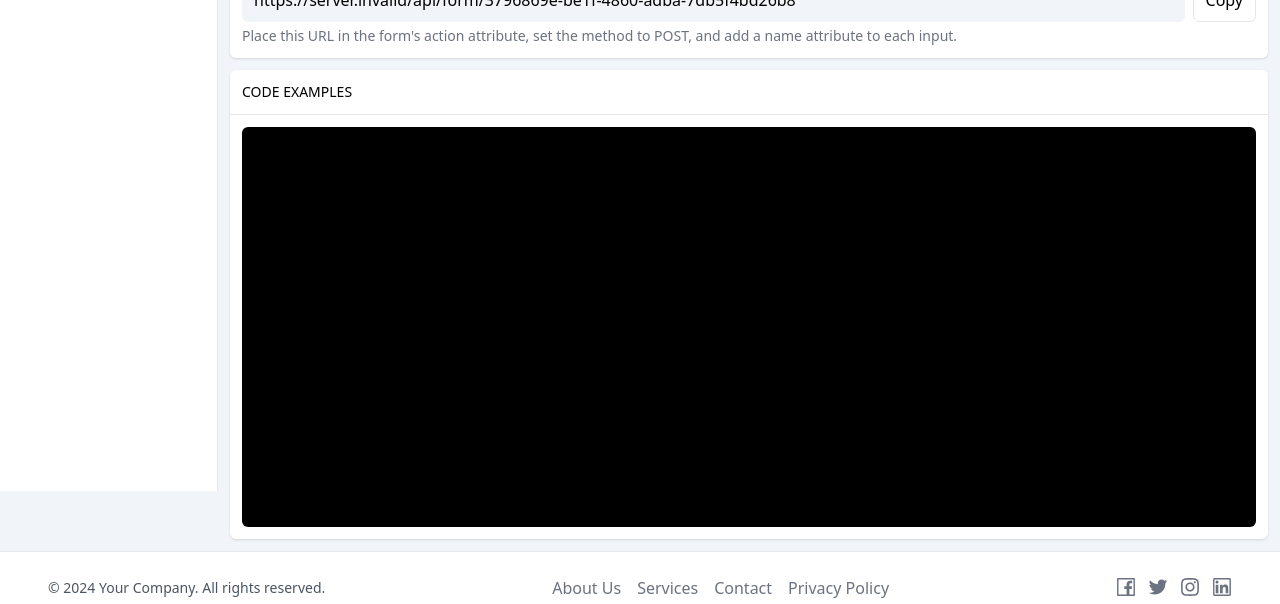
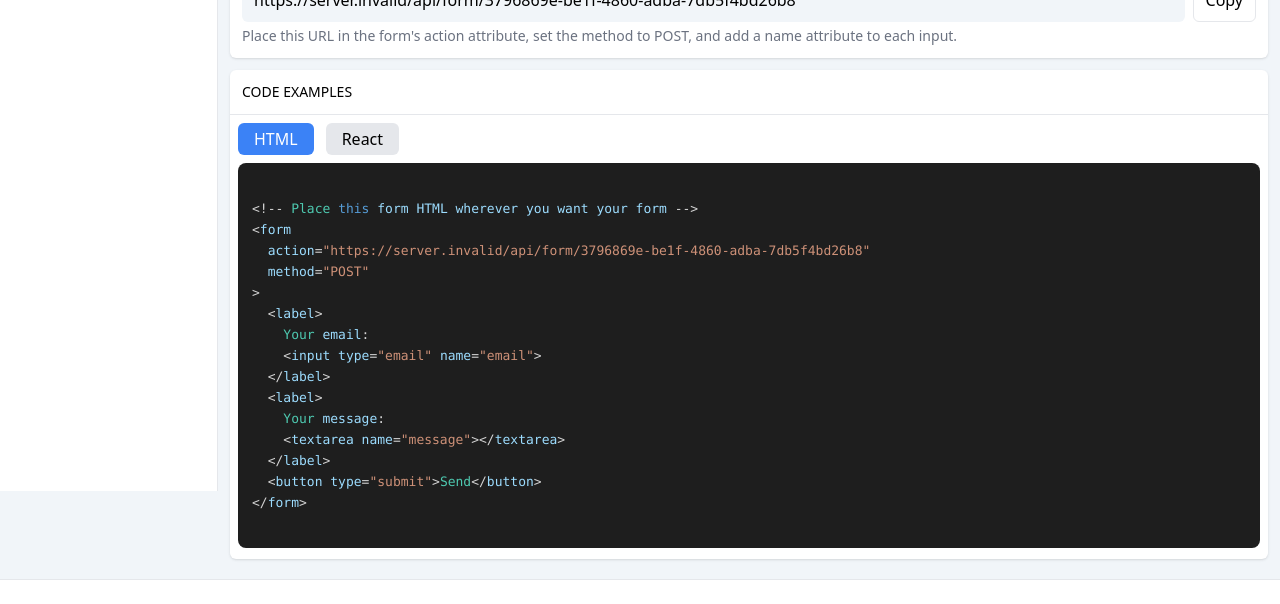
Before and after one commit to Abhiiix0/formspree_clone, a React (Create React App) app in the folder frontend/: page /dashboard/form/1 in a window 1280 px wide. Shown: the part 229-833 px from the top of the page. Built offline with nearby package versions, Linux system fonts and the light colour scheme; no server answers; sample sign-in values are in the browser's storage.

Commit message:
done code example

```diff
--- a/frontend/package.json
+++ b/frontend/package.json
@@ -17,6 +17,7 @@
     "react-hot-toast": "^2.4.1",
     "react-router-dom": "^6.28.0",
     "react-scripts": "5.0.1",
+    "react-syntax-highlighter": "^15.6.1",
     "web-vitals": "^2.1.4"
   },
   "scripts": {
--- a/frontend/src/components/Intigration.jsx
+++ b/frontend/src/components/Intigration.jsx
@@ -1,15 +1,79 @@
-import React from "react";
+import React, { useState } from "react";
 import toast from "react-hot-toast";
-
-// import "react-toastify/dist/ReactToastify.css";
-
-const Intigration = () => {
-  const endpointUrl = `${process.env.BACKEND_URL}/api/form/3796869e-be1f-4860-adba-7db5f4bd26b8`;
+import { Prism as SyntaxHighlighter } from "react-syntax-highlighter";
+import { vscDarkPlus } from "react-syntax-highlighter/dist/esm/styles/prism";
+const Integration = () => {
+  const [selectedLanguage, setSelectedLanguage] = useState("HTML");
 
   const handleCopy = () => {
     navigator.clipboard.writeText(endpointUrl).then(() => {
       toast.success("Copied to clipboard!");
     });
+  };
+
+  const endpointUrl = `${process.env.BACKEND_URL}/api/form/3796869e-be1f-4860-adba-7db5f4bd26b8`;
+
+  const htmlCode = `
+<!-- Place this form HTML wherever you want your form -->
+<form
+  action="${endpointUrl}"
+  method="POST"
+>
+  <label>
+    Your email:
+    <input type="email" name="email">
+  </label>
+  <label>
+    Your message:
+    <textarea name="message"></textarea>
+  </label>
+  <button type="submit">Send</button>
+</form>
+  `;
+
+  const reactCode = `
+import React, { useState } from "react";
+
+const MyForm = () => {
+  const [formData, setFormData] = useState({ email: "", message: "" });
+
+  const handleSubmit = (e) => {
+    e.preventDefault();
+    fetch("${endpointUrl}", {
+      method: "POST",
+      headers: { "Content-Type": "application/json" },
+      body: JSON.stringify(formData),
+    })
+      .then((response) => response.json())
+      .then((data) => console.log(data))
+      .catch((error) => console.error(error));
+  };
+
+  const handleChange = (e) => {
+    const { name, value } = e.target;
+    setFormData((prev) => ({ ...prev, [name]: value }));
+  };
+
+  return (
+    <form onSubmit={handleSubmit}>
+      <label>
+        Your email:
+        <input type="email" name="email" value={formData.email} onChange={handleChange} />
+      </label>
+      <label>
+        Your message:
+        <textarea name="message" value={formData.message} onChange={handleChange}></textarea>
+      </label>
+      <button type="submit">Send</button>
+    </form>
+  );
+};
+
+export default MyForm;
+  `;
+
+  const getCodeBlock = () => {
+    return selectedLanguage === "HTML" ? htmlCode : reactCode;
   };
 
   return (
@@ -39,12 +103,44 @@ const Intigration = () => {
         </div>
       </div>
       <div className="shadow bg-white rounded-md">
-        <div>
+        <div className=" mb-2">
           <p className="uppercase border-b py-3 px-3 text-sm font-medium">
-            Code examples
+            Code Examples
           </p>
-          <div className="p-3">
-            <div className="bg-black rounded-md h-[400px]"></div>
+          <div className="flex gap-3  px-2 pt-2">
+            <button
+              className={`px-4 py-1 rounded-md ${
+                selectedLanguage === "HTML"
+                  ? "bg-blue-500 text-white"
+                  : "bg-gray-200 text-black"
+              }`}
+              onClick={() => setSelectedLanguage("HTML")}
+            >
+              HTML
+            </button>
+            <button
+              className={`px-4 py-1 rounded-md ${
+                selectedLanguage === "React"
+                  ? "bg-blue-500 text-white"
+                  : "bg-gray-200 text-black"
+              }`}
+              onClick={() => setSelectedLanguage("React")}
+            >
+              React
+            </button>
+          </div>
+          <div className=" m-2 pb-1">
+            <SyntaxHighlighter
+              language="javascript"
+              style={vscDarkPlus}
+              customStyle={{
+                borderRadius: "8px",
+                fontSize: "0.875rem",
+                background: "#1e1e1e",
+              }}
+            >
+              {getCodeBlock()}
+            </SyntaxHighlighter>
           </div>
         </div>
       </div>
@@ -52,4 +148,4 @@ const Intigration = () => {
   );
 };
 
-export default Intigration;
+export default Integration;
```
Also changed, not shown: 1 other file (tests, documents, lock files or other folders).
